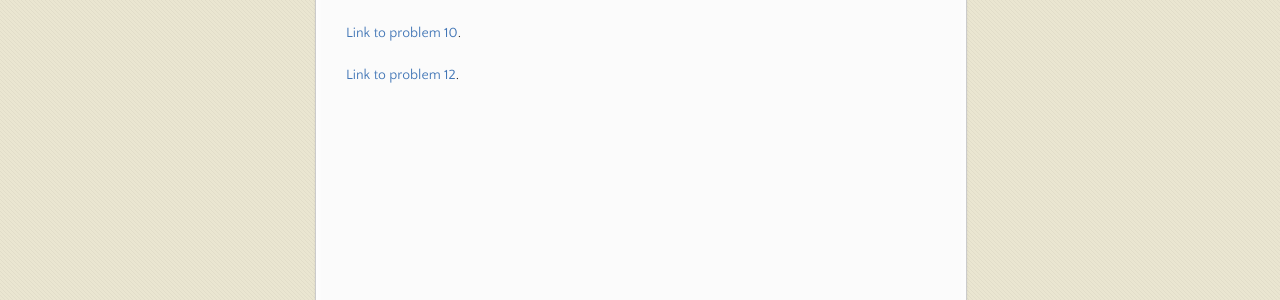
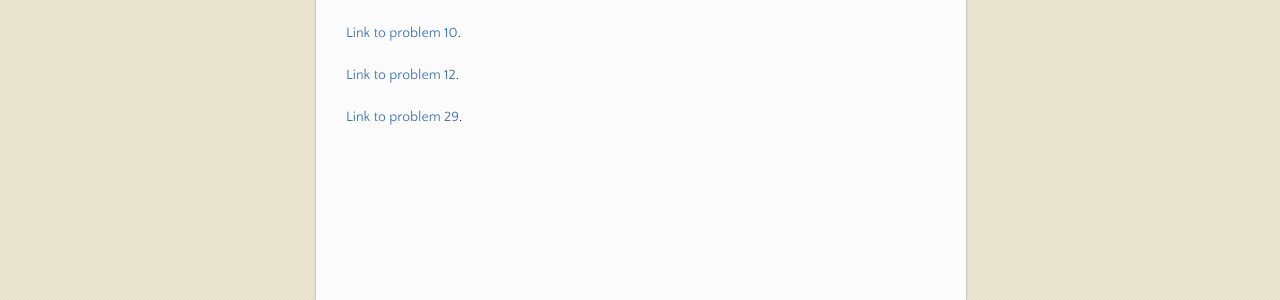
Before and after one commit to TianyunZ/Leetcode-Solutions, a Jekyll site: the page built from leetcode-solutions.md, in a window 1280 px wide. Shown: the part 403-703 px from the top of the page. Built offline with Jekyll 4.4.1, drawn with Linux system fonts in a browser that asks for light colours; our own code applies the rules of GitHub Pages for plain Markdown files.

Commit message:
修改文件: leetcode-solutions.md

```diff
--- a/leetcode-solutions.md
+++ b/leetcode-solutions.md
@@ -15,3 +15,5 @@ layout: default
 [Link to problem 10](./problem-10.html).
 
 [Link to problem 12](./problem-12.html).
+
+[Link to problem 29](./problem-29.html).
```
